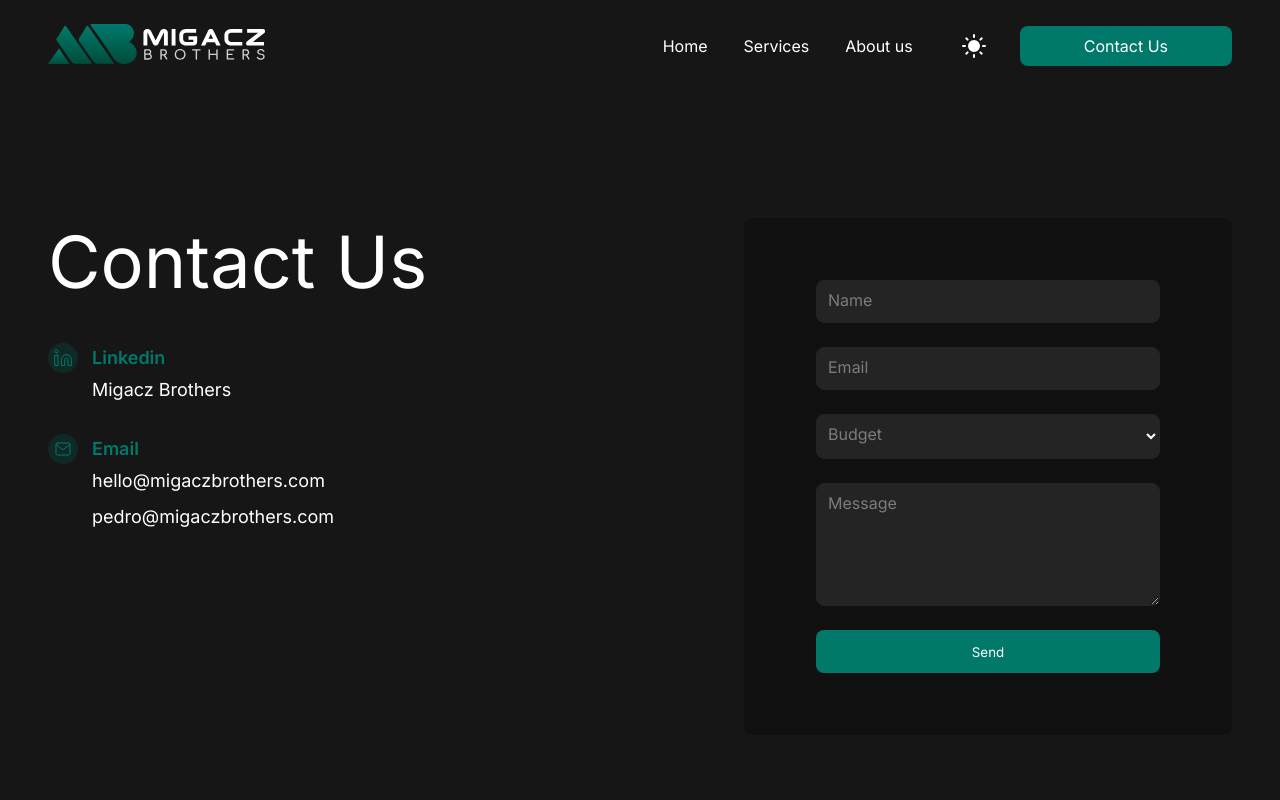
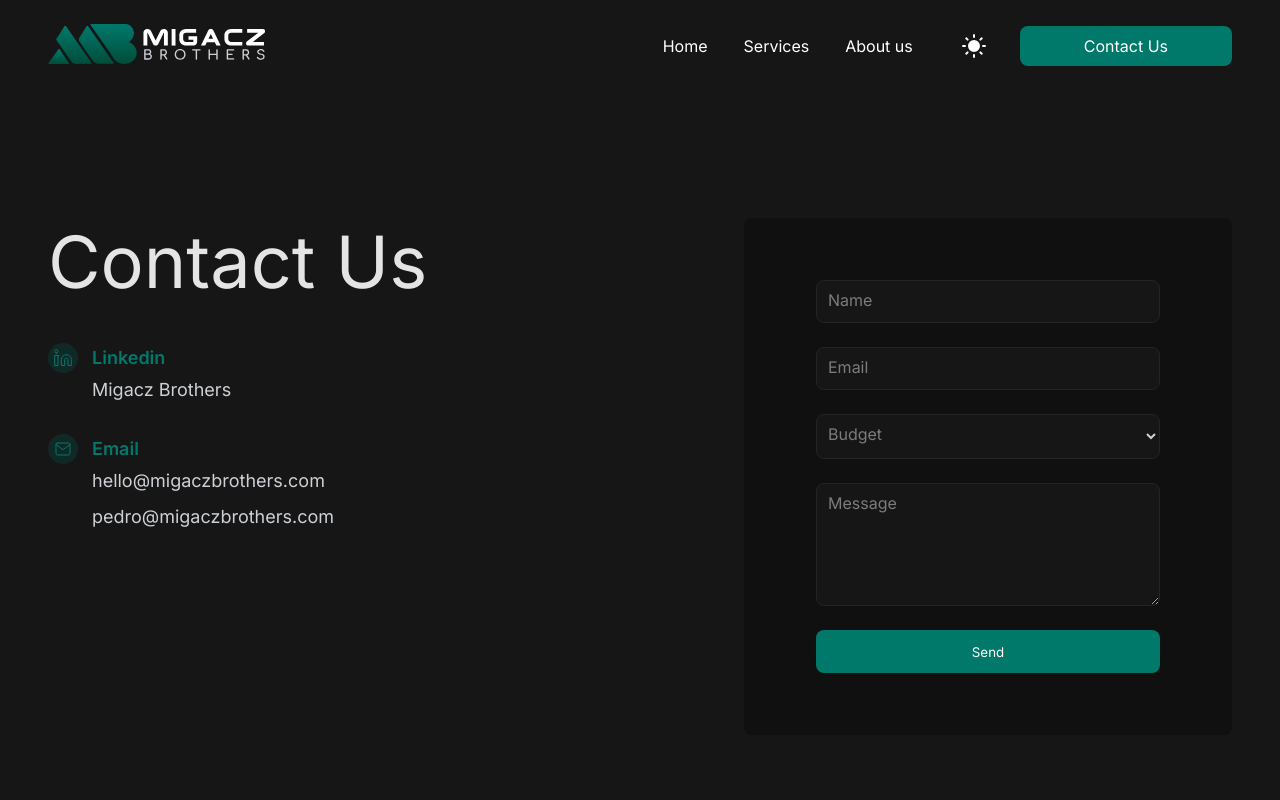
Before and after one commit to Migacz-Brothers/migacz-brothers, a Next.js app: page /contact in a window 1280 px wide. Shown: the top 800 px of the page. Built offline with nearby package versions, Linux system fonts and the light colour scheme.

Commit message:
add theme to contact page

```diff
--- a/components/Contact/ContactData.tsx
+++ b/components/Contact/ContactData.tsx
@@ -34,6 +34,7 @@ const ContactInfoWrapper = styled.div`
 const Title = styled.h1`
   font-size: 72px;
   margin-bottom: 38px;
+  color: var(--text-primary);
 
   @media (max-width: 980px) {
     font-size: 40px;
@@ -88,6 +89,7 @@ const ContactInfoContainer = styled.p`
   margin-left: 44px;
   margin-bottom: 15px;
   font-size: 18px;
+  color: var(--text-secondary);
 
   @media (max-width: 700px) {
     text-align: center;
--- a/components/Contact/ContactForm.tsx
+++ b/components/Contact/ContactForm.tsx
@@ -48,7 +48,7 @@ const ContactForm = (): JSX.Element => {
 
 const Form = styled.form`
   padding: 62px 72px;
-  background-color: var(--background);
+  background-color: var(--background-variant);
   border-radius: var(--rounded);
   width: 488px;
   margin-left: 16px;
--- a/components/Contact/ContactInput/Input.tsx
+++ b/components/Contact/ContactInput/Input.tsx
@@ -66,10 +66,11 @@ export const CustomInput = styled(motion.input)<CustomInputProps>`
       props.$inputTriggered ? 'var(--background-secondary)' : 'var(--primary)'};
   width: 100%;
   padding: 17px 12px 4px 12px;
-  background-color: var(--background-secondary);
+  background-color: var(--background-primary);
   border-radius: var(--rounded);
   color: var(--light);
   font-size: 16px;
+  color: var(--text-secondary);
 `;
 
 export default Input;
--- a/components/Contact/ContactInput/Select.tsx
+++ b/components/Contact/ContactInput/Select.tsx
@@ -69,8 +69,8 @@ const Select = styled.select<CustomSelectProps>`
   width: 100%;
   padding: 19px 12px 6px 12px;
   border-radius: var(--rounded);
-  background-color: var(--background-secondary);
-  color: var(--light);
+  background-color: var(--background-primary);
+  color: var(--text-secondary);
 `;
 
 export default SelectComponent;
--- a/components/Contact/ContactInput/TextArea.tsx
+++ b/components/Contact/ContactInput/TextArea.tsx
@@ -71,10 +71,11 @@ export const CustomTextArea = styled(motion.textarea)<CustomTextAreaProps>`
         : 'var(--primary)'};
   width: 100%;
   padding: 17px 12px 4px 12px;
-  background-color: var(--background-secondary);
+  background-color: var(--background-primary);
   border-radius: var(--rounded);
   color: var(--light);
   font-size: 16px;
+  color: var(--text-secondary);
 `;
 
 export default TextAreaInput;
--- a/components/Contact/index.tsx
+++ b/components/Contact/index.tsx
@@ -16,7 +16,7 @@ const Contact = () => {
 
 const Main = styled.main`
   background-color: var(--background-primary);
-  color: var(--light-primary);
+  color: var(--white);
   padding-top: 126px;
   padding-bottom: 180px;
 `;
--- a/components/shared/Footer/index.tsx
+++ b/components/shared/Footer/index.tsx
@@ -61,7 +61,7 @@ const FooterInnerWrapper = styled.div`
   padding: 80px 16px 40px 16px;
   margin: 0 auto;
 
-  color: var(--light-primary);
+  color: var(--white);
 
   display: grid;
   grid-auto-flow: column;
@@ -108,7 +108,7 @@ const SocialMediaList = styled.ul`
 
 const SocialMediaIcon = styled(Link)`
   path {
-    stroke: var(--light-primary) !important;
+    stroke: var(--white) !important;
   }
 `;
 
@@ -126,7 +126,7 @@ const SitemapList = styled.ul`
 `;
 
 const CopyrightDisclaimer = styled.p`
-  color: var(--light-primary);
+  color: var(--white);
   text-align: center;
   font-size: 14px;
   padding: 4px 0;
--- a/components/shared/Navbar/index.tsx
+++ b/components/shared/Navbar/index.tsx
@@ -34,7 +34,7 @@ const Navbar = (): JSX.Element => {
 const Nav = styled.div`
   width: 100%;
   background-color: var(--dark-primary);
-  color: var(--light-primary);
+  color: var(--white);
 `;
 
 const NavInnerContainer = styled.div`
--- a/components/styles/variables.ts
+++ b/components/styles/variables.ts
@@ -10,8 +10,9 @@ const Variables = createGlobalStyle<VariablesProps>`
     --dark-primary: #161616;
     --dark-secondary: #242424;
 
-    --light-primary: #ffffff;
-    --light-secondary: #fafafa;
+    --white: #ffffff;
+    --light-primary: #f4f4f4;
+    --light-secondary: #e4e4e4;
     --light-tertiary: #CDD1D6;
 
     --primary: #00796b;
@@ -24,18 +25,21 @@ const Variables = createGlobalStyle<VariablesProps>`
 
     --background-primary: ${(props) =>
       props.theme === 'dark' ? 'var(--dark-primary)' : 'var(--light-primary)'};
+
     --background-secondary: ${(props) =>
       props.theme === 'dark'
         ? 'var(--dark-secondary)'
         : 'var(--light-secondary)'};
 
-    --background: #101010;
+    --background-variant: ${(props) =>
+      props.theme === 'dark' ? 'var(--grey-500)' : 'var(--light-secondary)'};
+
 
     --text-primary: ${(props) =>
       props.theme === 'dark' ? 'var(--light-secondary)' : 'var(--grey-200)'};
 
     --text-secondary: ${(props) =>
-      props.theme === 'dark' ? 'var(--light-tertiary)' : 'var(--grey-200)'};
+      props.theme === 'dark' ? 'var(--light-tertiary)' : 'var(--grey-100)'};
 
     --text-tertiary: ${(props) =>
       props.theme === 'dark' ? 'var(--grey-100)' : 'var(--grey-200)'};
```
